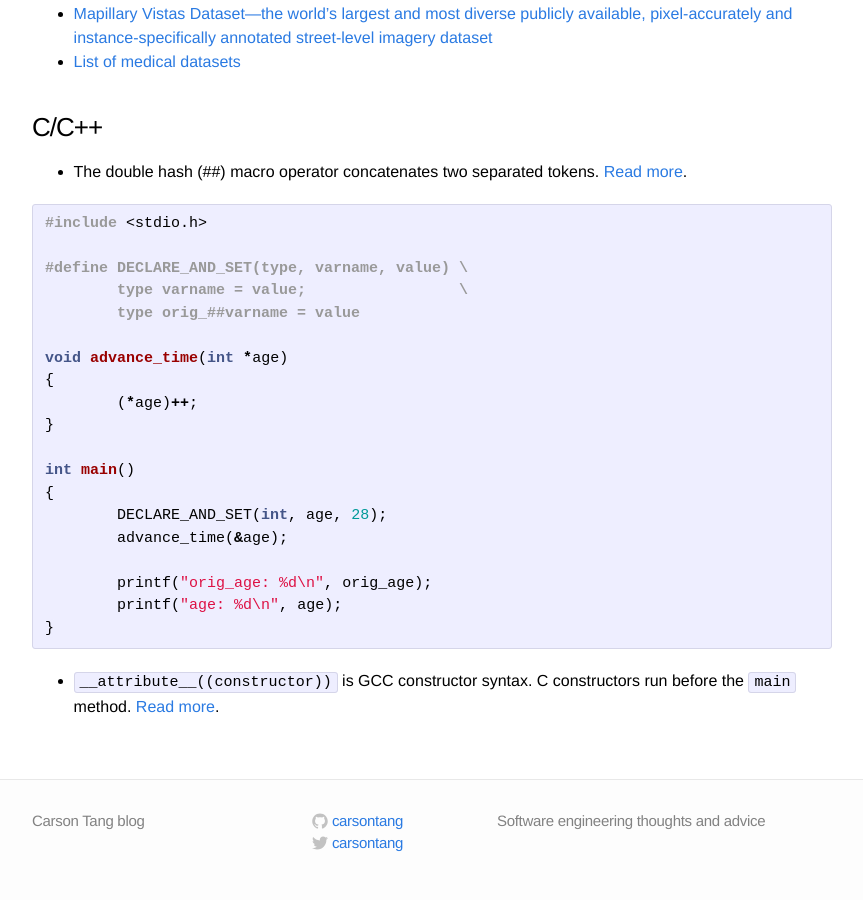
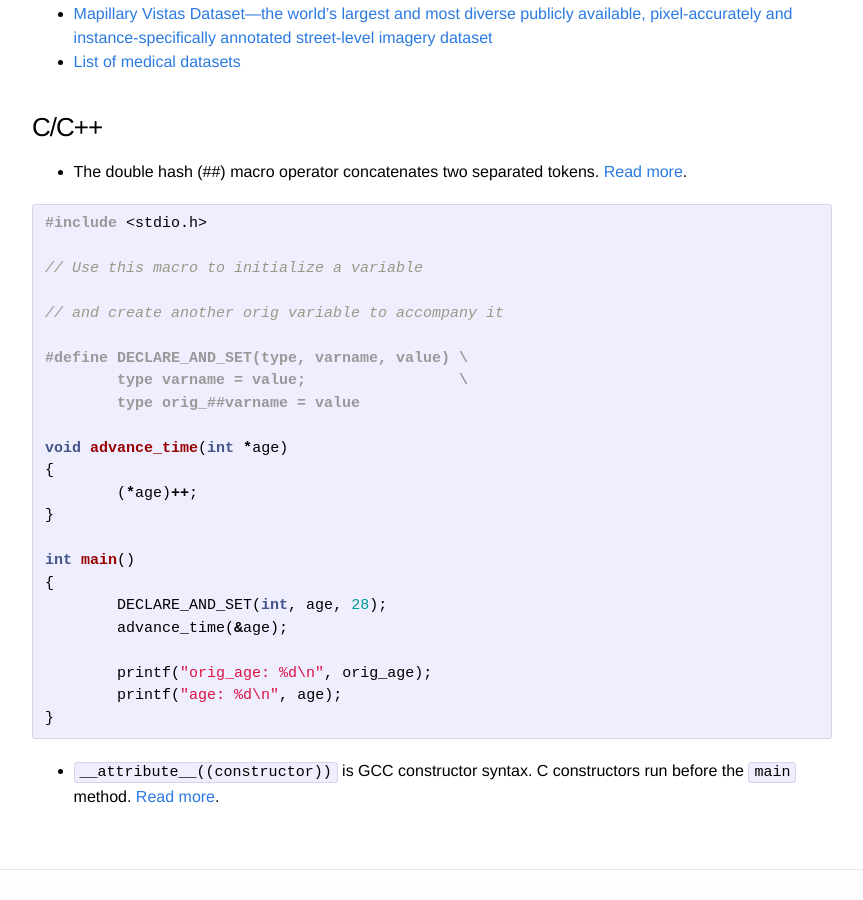
Before and after one commit to carsontang/carsontang.github.io, a Jekyll site: the page built from notes.md, in a window 1280 px wide and 900 px high, scrolled down 3591 px. Shown: the whole window, without its empty margins (208-1071 px from the left). Built offline with Jekyll 4.4.1, drawn with Linux system fonts in a browser that asks for light colours.

Commit message:
notes
notes

Test Plan:

```diff
--- a/notes.md
+++ b/notes.md
@@ -146,6 +146,10 @@ to rewrite the UI framework.
 
 #include <stdio.h>
 
+// Use this macro to initialize a variable
+
+// and create another orig variable to accompany it
+
 #define DECLARE_AND_SET(type, varname, value) \
         type varname = value;                 \
         type orig_##varname = value
```
